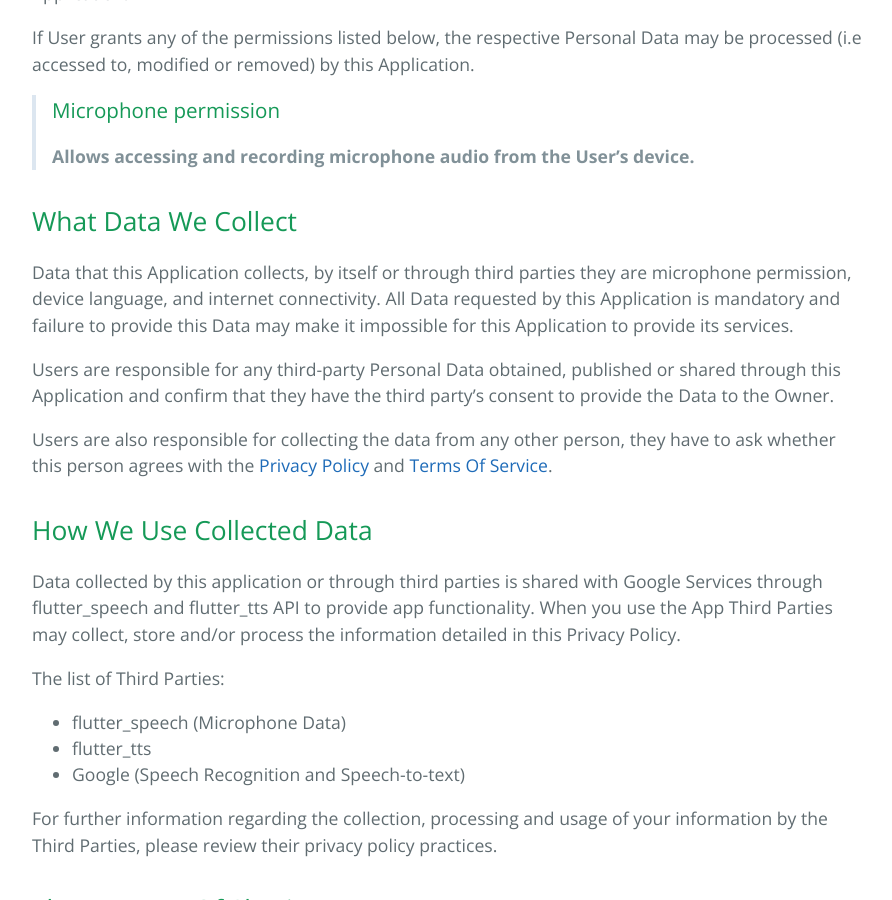
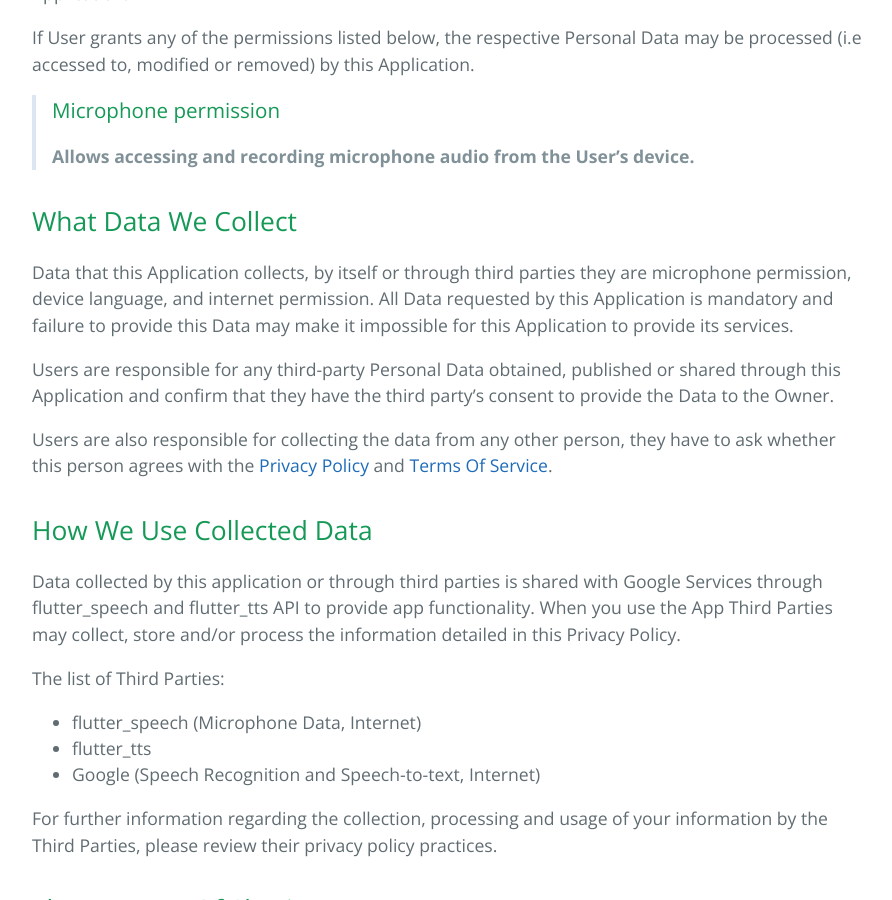
Before and after one commit to jetblinx/sonus, a Jekyll site: the page built from privacy_policy.md, in a window 1280 px wide and 900 px high, scrolled down 969 px. Shown: the whole window, without its empty margins (192-1084 px from the left). Built offline with Jekyll 4.4.1, drawn with Linux system fonts in a browser that asks for light colours.

Commit message:
Update privacy_policy.md

```diff
--- a/privacy_policy.md
+++ b/privacy_policy.md
@@ -25,7 +25,7 @@ If User grants any of the permissions listed below, the respective Personal Data
 > **Allows accessing and recording microphone audio from the User's device.**
 
 ## What Data We Collect
-Data that this Application collects, by itself or through third parties they are microphone permission, device language, and internet connectivity.
+Data that this Application collects, by itself or through third parties they are microphone permission, device language, and internet permission.
 All Data requested by this Application is mandatory and failure to provide this Data may make it impossible for this Application to provide its services.
 
 Users are responsible for any third-party Personal Data obtained, published or shared through this Application and confirm that they have the third party's consent to provide the Data to the Owner.
@@ -37,9 +37,9 @@ Data collected by this application or through third parties is shared with Googl
 When you use the App Third Parties may collect, store and/or process the information detailed in this Privacy Policy.
 
 The list of Third Parties:
-- flutter_speech (Microphone Data)
+- flutter_speech (Microphone Data, Internet)
 - flutter_tts
-- Google (Speech Recognition and Speech-to-text)
+- Google (Speech Recognition and Speech-to-text, Internet)
 
 For further information regarding the collection, processing and usage of your information by the Third Parties, please review their privacy policy practices.
 
```
